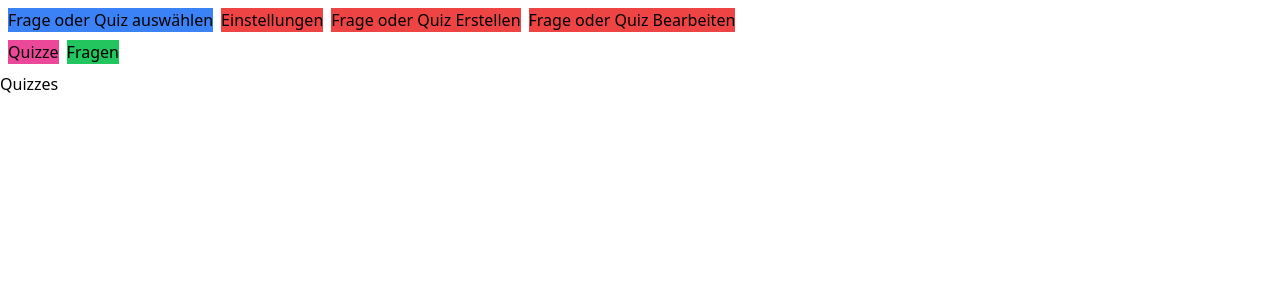
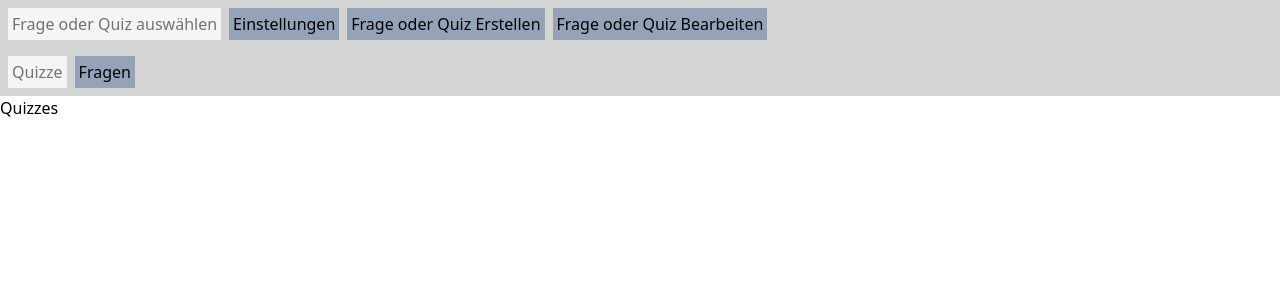
Before and after one commit to Samuel-Risner/quizzer, a React (Create React App) app: page / in a window 1280 px wide. Shown: the top 300 px of the page. Built offline with nearby package versions, Linux system fonts and the light colour scheme.

Commit message:
verändert wie man das Menü anpassen kann
Man muss nicht mehr die Klassennamen für die Teile übergeben, nur noch die Hintergrundfarben.

```diff
--- a/src/App.tsx
+++ b/src/App.tsx
@@ -2,11 +2,11 @@ import React from "react";
 import { useQuery } from "react-query";
 
 import { fetchOverview } from "./fetchers";
-import Menu from "./menu/Menu";
 import Create from "./create/Create";
 import Settings from "./settings/Settings";
 import Select from "./select/Select";
 import Edit from "./edit/Edit";
+import Menu from "./components/Menu";
 
 export default function App() {
     // const { data, status } = useQuery("overview", fetchOverview);
@@ -25,7 +25,7 @@ export default function App() {
     //     </div>
 
     return (
-        <Menu optionStyle="bg-red-500" optionStyleSelected="bg-blue-500" options={[
+        <Menu options={[
             { name: "Frage oder Quiz auswählen", component: <Select />},
             { name: "Einstellungen", component: <Settings /> },
             { name: "Frage oder Quiz Erstellen", component: <Create /> },
--- a/src/menu/Menu.tsx
+++ b/src/components/Menu.tsx
@@ -7,12 +7,12 @@ type Option = {
 
 type Props = {
     options: Option[];
-    optionStyle: string;
-    optionStyleSelected: string;
-    menuStyle?: string;
+    optionBgColor?: string;
+    optionSelectedBgColor?: string;
+    menuBgColor?: string;
 }
 
-export default function Menu({ options, optionStyle, optionStyleSelected, menuStyle="flex flex-row m-2 gap-2" }: Props) {
+export default function Menu({ options, menuBgColor="bg-neutral-300", optionBgColor="bg-slate-400", optionSelectedBgColor="bg-neutral-100" }: Props) {
     const [ selectedOption, setSelectedOption ] = useState<number>(0);
 
     const changeOption = (index: number) => {
@@ -22,12 +22,12 @@ export default function Menu({ options, optionStyle, optionStyleSelected, menuSt
 
     return (
         <>
-            <div className={ menuStyle }>
+            <div className={ `flex flex-row p-2 gap-2 ${menuBgColor}` }>
                 { options.map((option: Option, index: number) => {
                     return (
                         <button
                             key={ index }
-                            className={ selectedOption === index? optionStyleSelected : optionStyle }
+                            className={ `p-1 ${selectedOption === index? `text-neutral-500 ${optionSelectedBgColor}` : optionBgColor}` }
                             onClick={ () => { changeOption(index); } }
                         >{ option.name }</button>
                     )
--- a/src/create/Create.tsx
+++ b/src/create/Create.tsx
@@ -1,10 +1,10 @@
-import Menu from "../menu/Menu";
+import Menu from "../components/Menu";
 import CreateQuestion from "./CreateQuestion";
 import CreateQuiz from "./CreateQuiz";
 
 export default function Create() {
     return (
-        <Menu optionStyle="" optionStyleSelected="" options={[
+        <Menu options={[
             { name: "Frage erstellen", component: <CreateQuestion /> },
             { name: "Quiz erstellen", component: <CreateQuiz /> }
         ]} />
--- a/src/create/CreateQuestion.tsx
+++ b/src/create/CreateQuestion.tsx
@@ -1,10 +1,10 @@
-import Menu from "../menu/Menu";
+import Menu from "../components/Menu";
 import MultipleChoice from "./questions/MultipleChoice";
 import TrueOrFalse from "./questions/TrueOrFalse";
 
 export default function CreateQuestion() {
     return (
-        <Menu optionStyle="" optionStyleSelected="" options={[
+        <Menu options={[
             { name: "Wahr oder Falsch", component: <TrueOrFalse /> },
             { name: "Multiple Choice", component: <MultipleChoice /> }
         ]} />
--- a/src/edit/Edit.tsx
+++ b/src/edit/Edit.tsx
@@ -1,10 +1,10 @@
-import Menu from "../menu/Menu";
+import Menu from "../components/Menu";
 import EditQuestion from "./EditQuestion";
 import EditQuiz from "./EditQuiz";
 
 export default function Edit() {
     return (
-        <Menu optionStyle="" optionStyleSelected="" options={[
+        <Menu options={[
             { name: "Frage bearbeiten", component: <EditQuestion /> },
             { name: "Quiz bearbeiten", component: <EditQuiz /> }
         ]} />
--- a/src/output.css
+++ b/src/output.css
@@ -584,10 +584,6 @@ video {
   --tw-backdrop-sepia:  ;
 }
 
-.m-2 {
-  margin: 0.5rem;
-}
-
 .flex {
   display: flex;
 }
@@ -596,12 +592,26 @@ video {
   flex-direction: row;
 }
 
-.flex-col {
-  flex-direction: column;
+.gap-2 {
+  gap: 0.5rem;
 }
 
-.gap-2 {
-  gap: 0.5rem;
+.rounded-md {
+  border-radius: 0.375rem;
+}
+
+.rounded-lg {
+  border-radius: 0.5rem;
+}
+
+.bg-neutral-300 {
+  --tw-bg-opacity: 1;
+  background-color: rgb(212 212 212 / var(--tw-bg-opacity));
+}
+
+.bg-blue-500 {
+  --tw-bg-opacity: 1;
+  background-color: rgb(59 130 246 / var(--tw-bg-opacity));
 }
 
 .bg-red-500 {
@@ -609,17 +619,69 @@ video {
   background-color: rgb(239 68 68 / var(--tw-bg-opacity));
 }
 
-.bg-blue-500 {
+.bg-neutral-500 {
   --tw-bg-opacity: 1;
-  background-color: rgb(59 130 246 / var(--tw-bg-opacity));
+  background-color: rgb(115 115 115 / var(--tw-bg-opacity));
 }
 
-.bg-green-500 {
+.bg-neutral-400 {
   --tw-bg-opacity: 1;
-  background-color: rgb(34 197 94 / var(--tw-bg-opacity));
+  background-color: rgb(163 163 163 / var(--tw-bg-opacity));
 }
 
-.bg-pink-500 {
+.bg-gray-400 {
   --tw-bg-opacity: 1;
-  background-color: rgb(236 72 153 / var(--tw-bg-opacity));
+  background-color: rgb(156 163 175 / var(--tw-bg-opacity));
 }
+
+.bg-slate-400 {
+  --tw-bg-opacity: 1;
+  background-color: rgb(148 163 184 / var(--tw-bg-opacity));
+}
+
+.bg-slate-300 {
+  --tw-bg-opacity: 1;
+  background-color: rgb(203 213 225 / var(--tw-bg-opacity));
+}
+
+.bg-transparent {
+  background-color: transparent;
+}
+
+.bg-neutral-200 {
+  --tw-bg-opacity: 1;
+  background-color: rgb(229 229 229 / var(--tw-bg-opacity));
+}
+
+.bg-neutral-100 {
+  --tw-bg-opacity: 1;
+  background-color: rgb(245 245 245 / var(--tw-bg-opacity));
+}
+
+.p-2 {
+  padding: 0.5rem;
+}
+
+.p-1 {
+  padding: 0.25rem;
+}
+
+.text-gray-400 {
+  --tw-text-opacity: 1;
+  color: rgb(156 163 175 / var(--tw-text-opacity));
+}
+
+.text-gray-500 {
+  --tw-text-opacity: 1;
+  color: rgb(107 114 128 / var(--tw-text-opacity));
+}
+
+.text-neutral-300 {
+  --tw-text-opacity: 1;
+  color: rgb(212 212 212 / var(--tw-text-opacity));
+}
+
+.text-neutral-500 {
+  --tw-text-opacity: 1;
+  color: rgb(115 115 115 / var(--tw-text-opacity));
+}
--- a/src/select/Select.tsx
+++ b/src/select/Select.tsx
@@ -1,10 +1,10 @@
-import Menu from "../menu/Menu";
+import Menu from "../components/Menu";
 import Questions from "./Questions";
 import Quizzes from "./Quizzes";
 
 export default function Select() {
     return (
-        <Menu optionStyle="bg-green-500" optionStyleSelected="bg-pink-500" options={[
+        <Menu options={[
             { name: "Quizze", component: <Quizzes /> },
             { name: "Fragen", component: <Questions />}
         ]} />
```
